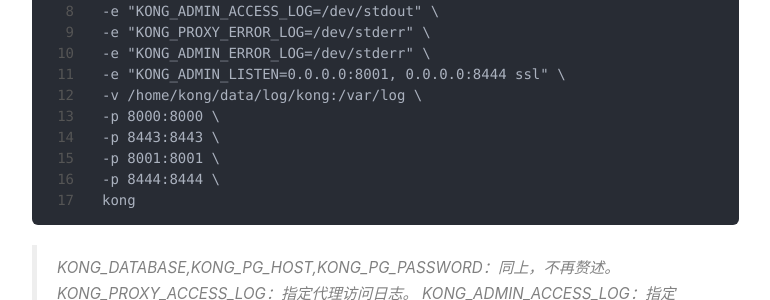
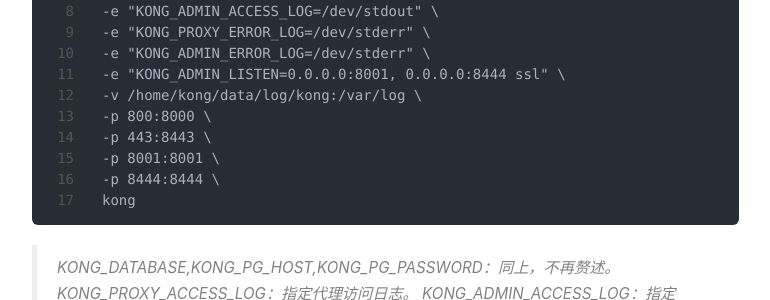
Before and after one commit to odinfor/odinfor.github.io, a Jekyll site: the page built from _posts/2020-06-11-docker部署kong.md, in a window 1280 px wide and 900 px high, scrolled down 1683 px. Shown: the part 404-704 px from the top of the window, without its empty margins (233-1003 px from the left). Built offline with Jekyll 4.4.1, drawn with Linux system fonts in a browser that asks for light colours; nearby versions of some CDN libraries; comment, search, counter and statistics services are not loaded; some of the changed text lies outside the part shown.

Commit message:
update post kong&docker部署

```diff
--- a/_posts/2020-06-11-docker部署kong.md
+++ b/_posts/2020-06-11-docker部署kong.md
@@ -62,8 +62,8 @@
 -e "KONG_ADMIN_ERROR_LOG=/dev/stderr" \
 -e "KONG_ADMIN_LISTEN=0.0.0.0:8001, 0.0.0.0:8444 ssl" \
 -v /home/kong/data/log/kong:/var/log \
--p 8000:8000 \
--p 8443:8443 \
+-p 800:8000 \
+-p 443:8443 \
 -p 8001:8001 \
 -p 8444:8444 \
 kong
```
